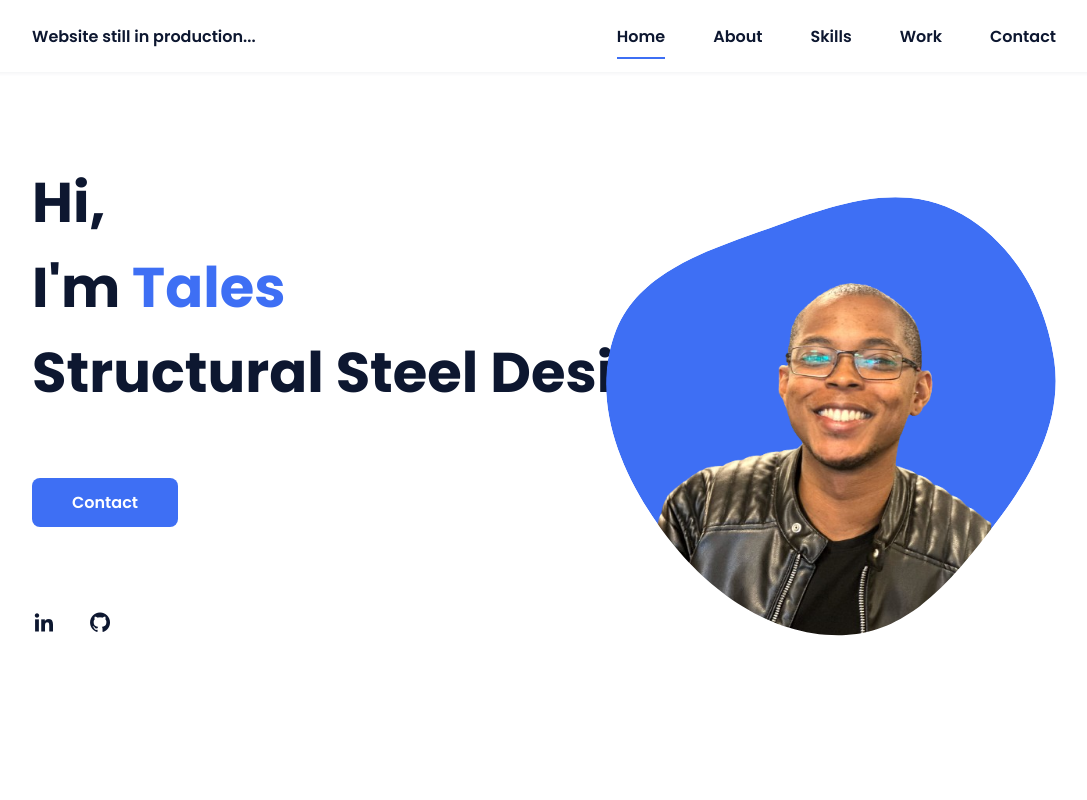
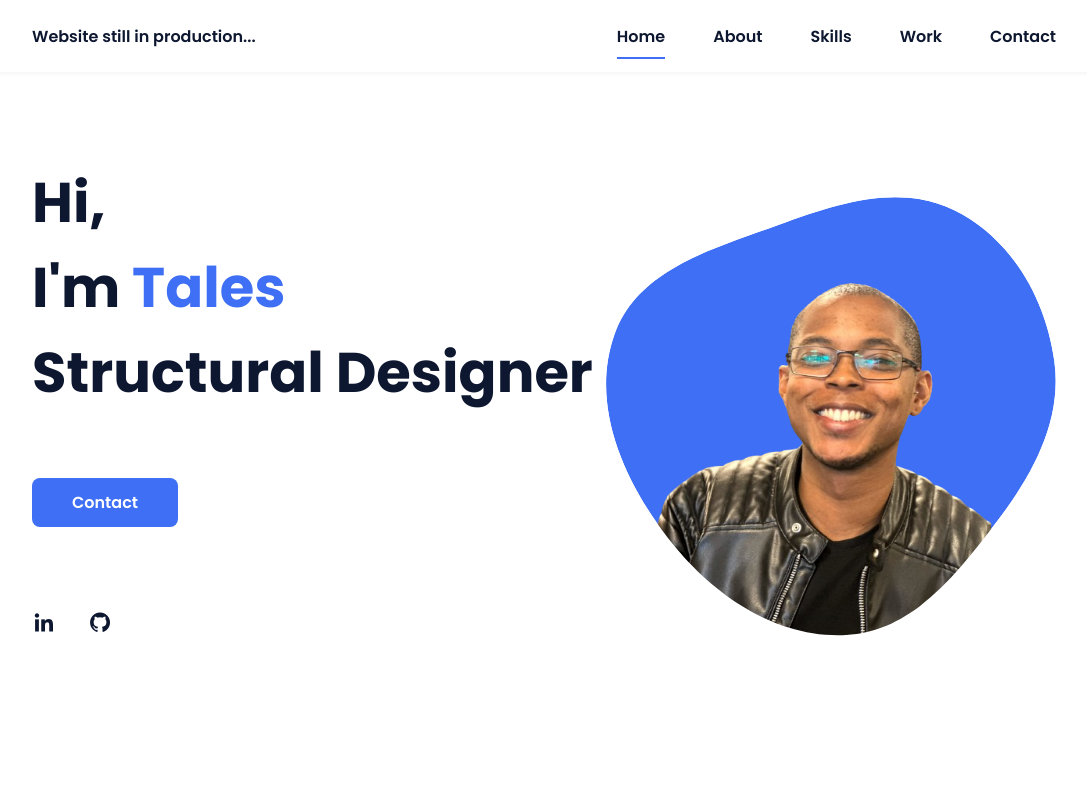
Before and after one commit to tales96323/Projeto1, a Next.js app: page / in a window 1280 px wide. Shown: the top 800 px of the page, without its empty margins (96-1183 px from the left). Built offline with nearby package versions, Linux system fonts and the light colour scheme.

Commit message:
Alteração de design

```diff
--- a/pages/index.js
+++ b/pages/index.js
@@ -3,12 +3,12 @@ import React, { useState, useEffect } from "react";
 function Home() {
   const professions = [
     "Mechanical Engineer",
-    "Structural Steel Designer",
+    "Structural Designer",
     "Programmer",
     "Software Engineer",
     "Data Analyst",
     "Cost Estimator",
-    "Industrial Planner"
+    "Industrial Planner",
   ];
 
   const [currentProfession, setCurrentProfession] = useState(professions[0]);
--- a/public/assets/css/styles.css
+++ b/public/assets/css/styles.css
@@ -496,15 +496,26 @@ img {
   white-space: nowrap;
   border-right: 2px solid;
   width: 0;
-  animation: typing 3.5s steps(30, end) infinite, blink-caret 0.75s step-end infinite;
+  animation:
+    typing 3.5s steps(30, end) infinite,
+    blink-caret 0.75s step-end infinite;
 }
 
 @keyframes typing {
-  from { width: 0; }
-  to { width: 100%; }
+  from {
+    width: 0;
+  }
+  to {
+    width: 100%;
+  }
 }
 
 @keyframes blink-caret {
-  from, to { border-color: transparent; }
-  50% { border-color: orange; }
+  from,
+  to {
+    border-color: transparent;
+  }
+  50% {
+    border-color: white;
+  }
 }
```
